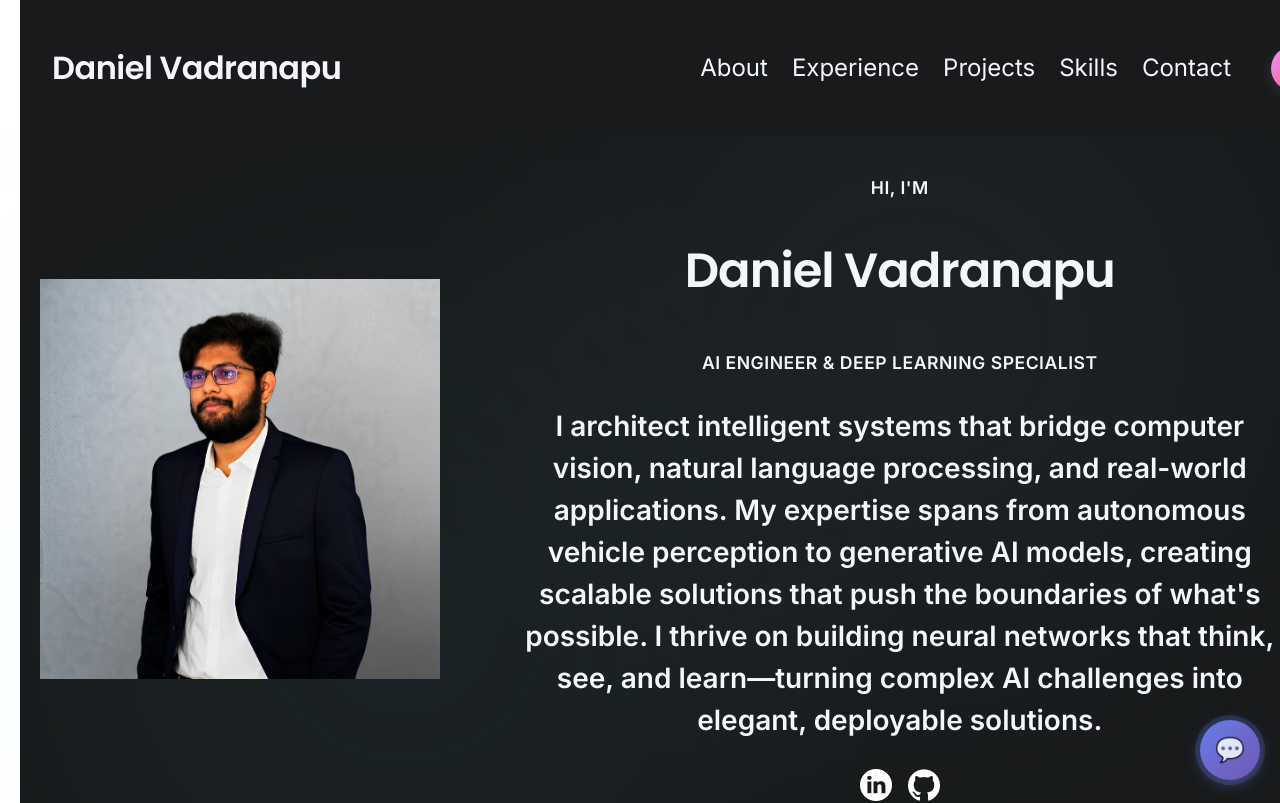
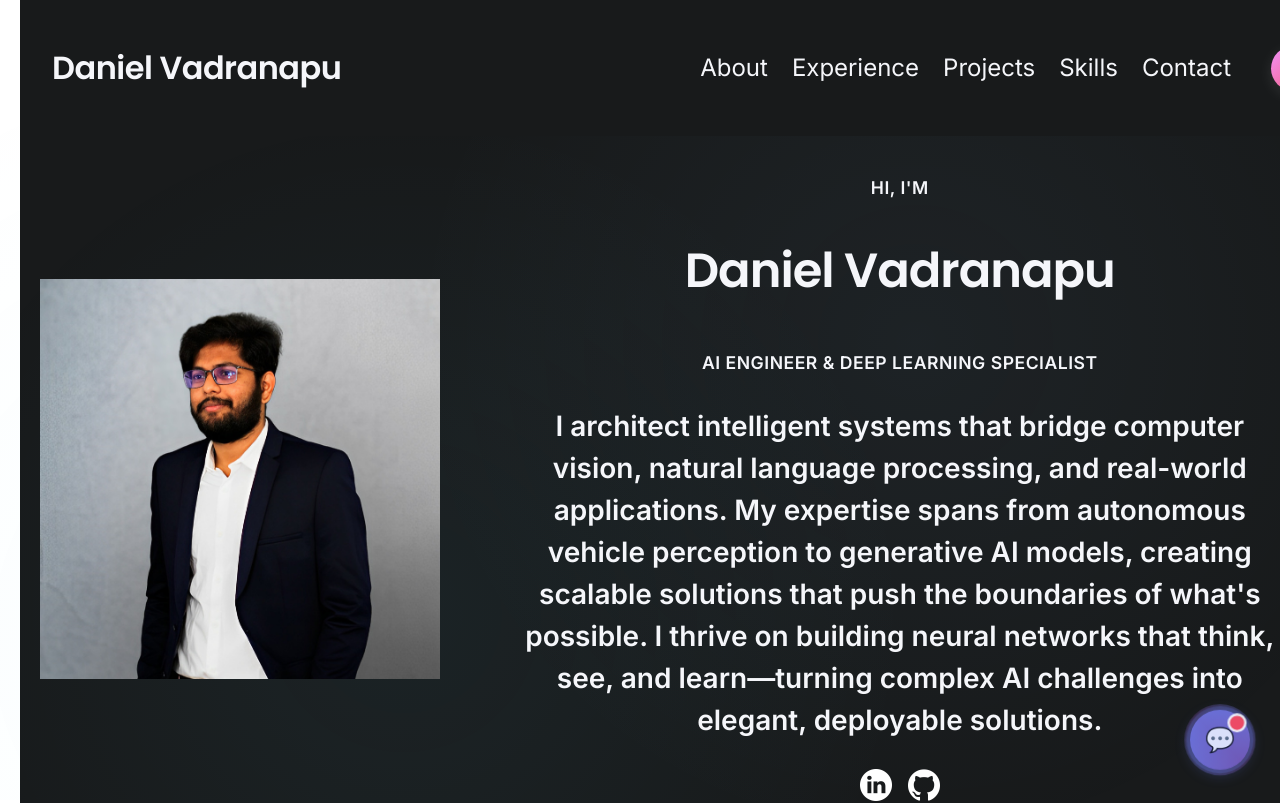
Before and after one commit to danielvadranapuUB/portfolio, a React (Create React App) app: page / in a window 1280 px wide. Shown: the top 803 px of the page. Built offline with nearby package versions, Linux system fonts and the light colour scheme.

Commit message:
Add attention-grabbing animations to chatbot: bounce, glow, and notification dot

```diff
--- a/src/ChatBot.js
+++ b/src/ChatBot.js
@@ -89,6 +89,7 @@ export default function ChatBot() {
           {isOpen ? "×" : "💬"}
         </div>
         <div className="chat-pulse"></div>
+        <div className="notification-dot"></div>
       </div>
 
       {/* Chat Window */}
--- a/src/index.css
+++ b/src/index.css
@@ -1289,49 +1289,120 @@ section::after {
 /* ChatBot Styles */
 .chat-toggle-btn {
   position: fixed;
-  bottom: 20px;
-  right: 20px;
+  bottom: 30px;
+  right: 30px;
   width: 60px;
   height: 60px;
+  background: linear-gradient(135deg, #667eea 0%, #764ba2 100%);
   border-radius: 50%;
-  background: linear-gradient(135deg, #667eea 0%, #764ba2 100%);
-  border: none;
-  cursor: pointer;
   display: flex;
   align-items: center;
   justify-content: center;
-  box-shadow: 0 4px 15px rgba(102, 126, 234, 0.4);
+  cursor: pointer;
+  box-shadow: 0 4px 15px rgba(102, 126, 234, 0.3);
   z-index: 1000;
   transition: all 0.3s ease;
+  animation: chatBounce 2s ease-in-out infinite;
 }
 
 .chat-toggle-btn:hover {
   transform: scale(1.1);
-  box-shadow: 0 6px 20px rgba(102, 126, 234, 0.6);
+  box-shadow: 0 6px 20px rgba(102, 126, 234, 0.4);
 }
 
 .chat-icon {
+  color: white;
   font-size: 24px;
-  color: white;
+  font-weight: bold;
 }
 
 .chat-pulse {
   position: absolute;
+  top: 0;
+  left: 0;
   width: 100%;
   height: 100%;
   border-radius: 50%;
   background: rgba(102, 126, 234, 0.3);
-  animation: pulse 2s infinite;
-}
-
+  animation: pulse 2s ease-in-out infinite;
+}
+
+/* Enhanced pulse animation */
 @keyframes pulse {
   0% {
     transform: scale(1);
     opacity: 1;
   }
+  50% {
+    transform: scale(1.3);
+    opacity: 0.5;
+  }
   100% {
-    transform: scale(1.5);
+    transform: scale(1.6);
     opacity: 0;
+  }
+}
+
+/* Bounce animation for attention */
+@keyframes chatBounce {
+  0%, 20%, 50%, 80%, 100% {
+    transform: translateY(0);
+  }
+  40% {
+    transform: translateY(-10px);
+  }
+  60% {
+    transform: translateY(-5px);
+  }
+}
+
+/* Add a glow effect for extra attention */
+.chat-toggle-btn::before {
+  content: '';
+  position: absolute;
+  top: -5px;
+  left: -5px;
+  right: -5px;
+  bottom: -5px;
+  background: linear-gradient(45deg, #667eea, #764ba2, #667eea);
+  border-radius: 50%;
+  z-index: -1;
+  opacity: 0.3;
+  animation: glowPulse 3s ease-in-out infinite;
+}
+
+@keyframes glowPulse {
+  0%, 100% {
+    opacity: 0.3;
+    transform: scale(1);
+  }
+  50% {
+    opacity: 0.6;
+    transform: scale(1.1);
+  }
+}
+
+/* Notification dot for extra attention */
+.notification-dot {
+  position: absolute;
+  top: 5px;
+  right: 5px;
+  width: 12px;
+  height: 12px;
+  background: #ff4757;
+  border-radius: 50%;
+  border: 2px solid white;
+  animation: notificationPulse 1.5s ease-in-out infinite;
+}
+
+@keyframes notificationPulse {
+  0%, 100% {
+    transform: scale(1);
+    opacity: 1;
+  }
+  50% {
+    transform: scale(1.3);
+    opacity: 0.8;
   }
 }
 
```
